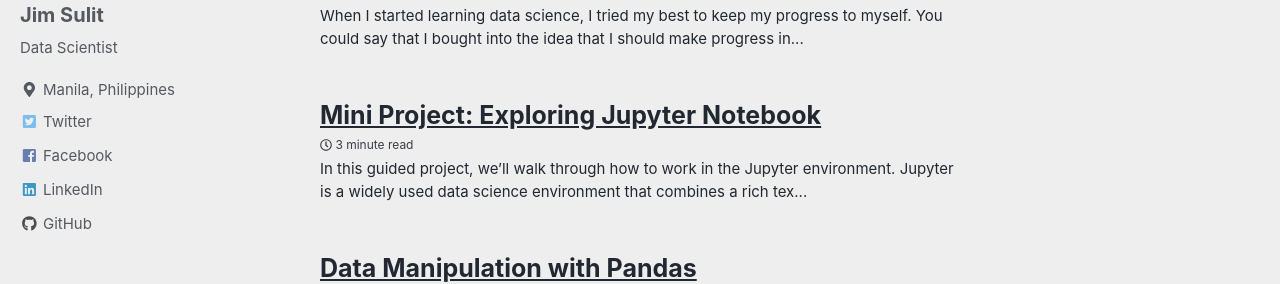
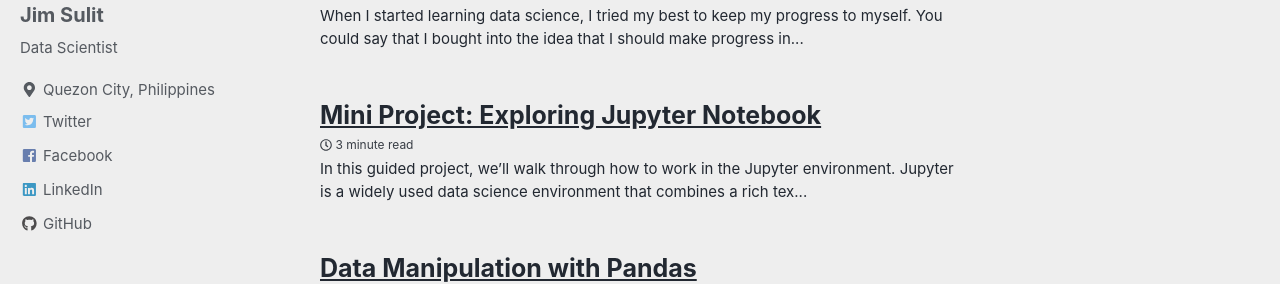
Before and after one commit to jimmsulit/jimmsulit.github.io, a Jekyll site: the page built from index.html, in a window 1280 px wide. Shown: the part 260-544 px from the top of the page. Built offline with Jekyll 4.4.1, drawn with Linux system fonts in a browser that asks for light colours; nearby versions of some CDN libraries; the list of posts is cut into pages by our own code.

Commit message:
updated location

```diff
--- a/_config.yml
+++ b/_config.yml
@@ -100,7 +100,7 @@ author:
   name             : "Jim Sulit"
   avatar           : "/assets/images/sulit2.jpg" # path of avatar image, e.g. "/assets/images/bio-photo.jpg"
   bio              : "Data Scientist"
-  location         : "Manila, Philippines"
+  location         : "Quezon City, Philippines"
   email            :
   uri              :
   home             : # null (default), "absolute or relative url to link to author home"
```
